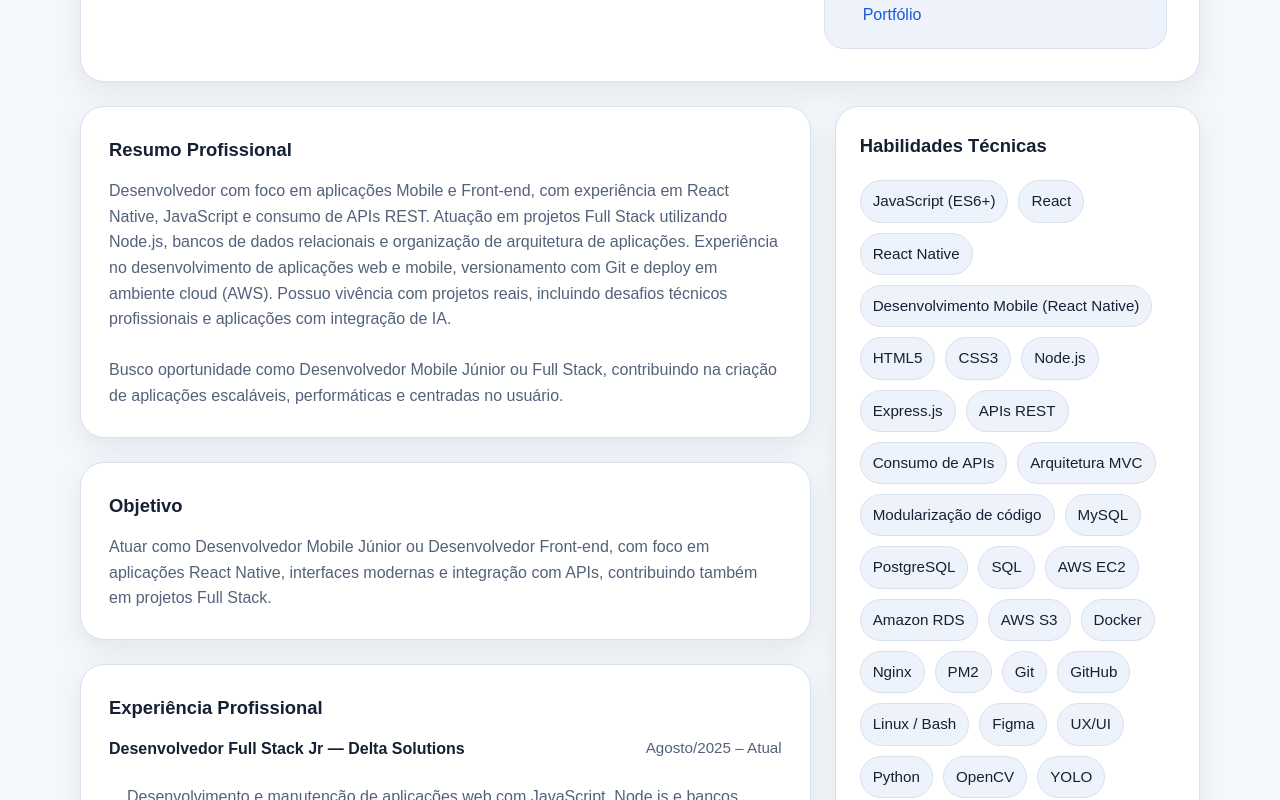
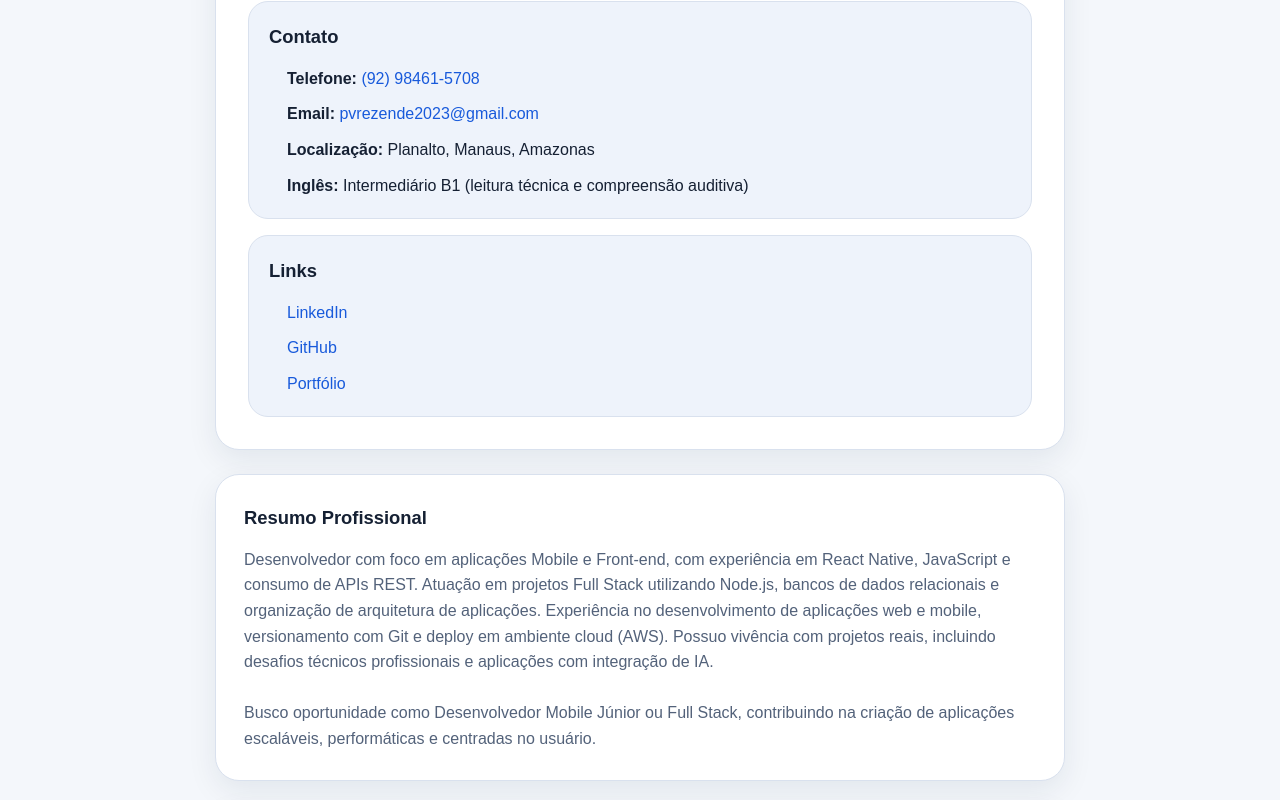
Before and after one commit to pvrezende/Curriculo2026, a plain HTML site: page index.html in a window 1280 px wide. Shown: the part 560-1360 px from the top of the page. Drawn offline with Linux system fonts and the light colour scheme.

Commit message:
atualização currículo mais direto

```diff
--- a/index.html
+++ b/index.html
@@ -59,7 +59,7 @@
             <li><strong data-i18n="phoneLabel">Telefone:</strong> <a href="tel:+5592984615708">(92) 98461-5708</a></li>
             <li><strong>Email:</strong> <a href="mailto:pvrezende2023@gmail.com">pvrezende2023@gmail.com</a></li>
             <li><strong data-i18n="locationLabel">Localização:</strong> Planalto, Manaus, Amazonas</li>
-            <li><strong data-i18n="englishLabel">Inglês:</strong> <span data-i18n="englishLevel">Intermediário (leitura técnica e compreensão auditiva)</span></li>
+            <li><strong data-i18n="englishLabel">Inglês:</strong> <span data-i18n="englishLevel">Intermediário B1 (leitura técnica e compreensão auditiva)</span></li>
           </ul>
         </div>
         <div class="meta-block">
@@ -91,11 +91,13 @@
           </p>
       </section>
 
-      <section class="card section">
-        <h2 data-i18n="objetivoTitle">Objetivo</h2>
-          <p data-i18n="objetivoContent">
-          Atuar como Desenvolvedor Mobile Júnior ou Desenvolvedor Front-end, com foco em aplicações React Native, interfaces modernas e integração com APIs, contribuindo também em projetos Full Stack.
-          </p>
+
+      <section class="grid">
+      <div class="main-column">
+        <section class="card section">
+        <h2 data-i18n="eduTitle">Formação</h2>
+          <p><strong>Engenharia de Software</strong> — Faculdade Estácio (Noturno)</p>
+          <p>4º período • Conclusão: 2029</p>
       </section>
 
         <section class="card section">
@@ -126,17 +128,6 @@
               <li>Suporte ao desenvolvimento de back-end with Node.js.</li>
               <li>Manipulação de dados e consultas em MySQL e PostgreSQL.</li>
               <li>Colaboração com equipe técnica na evolução de funcionalidades e correção de bugs.</li>
-            </ul>
-          </article>
-
-          <article class="timeline-item">
-            <div class="timeline-head">
-              <h3 data-i18n="job3Title">Jovem Aprendiz / Auxiliar de Assistência Técnica — Techlog</h3>
-              <span data-i18n="job3Date">Maio/2018 – Maio/2019</span>
-            </div>
-            <ul data-i18n="job3List">
-              <li>Suporte a rotinas técnicas, atendimento e organização de processos internos.</li>
-              <li>Vivência inicial com suporte, manutenção e operação em ambiente corporativo.</li>
             </ul>
           </article>
         </section>
@@ -217,70 +208,13 @@
         </section>
       </div>
 
-      <aside class="side-column">
-        <section class="card section compact">
-        <h2 data-i18n="skillsTitle">Habilidades Técnicas</h2>
-        <div class="skills-list">
-
-          <span>JavaScript (ES6+)</span>
-          <span>React</span>
-          <span>React Native</span>
-          <span data-i18n="skillMobile">Desenvolvimento Mobile</span>
-
-          <span>HTML5</span>
-          <span>CSS3</span>
-
-          <span>Node.js</span>
-          <span>Express.js</span>
-          <span>APIs REST</span>
-          <span data-i18n="skillApiConsumption">Consumo de APIs</span>
-
-          <span data-i18n="skillMvc">Arquitetura MVC</span>
-          <span data-i18n="skillMod">Modularização de código</span>
-
-          <span>MySQL</span>
-          <span>PostgreSQL</span>
-          <span>SQL</span>
-
-          <span>AWS EC2</span>
-          <span>Amazon RDS</span>
-          <span>AWS S3</span>
-
-          <span>Docker</span>
-          <span>Nginx</span>
-          <span>PM2</span>
-
-          <span>Git</span>
-          <span>GitHub</span>
-
-          <span>Linux / Bash</span>
-
-          <span>Figma</span>
-          <span>UX/UI</span>
-
-          <span>Python</span>
-          <span>OpenCV</span>
-          <span>YOLO</span>
-          <span>Roboflow</span>
-
-        </div>
-      </section>
-
-        <section class="card section compact">
-          <h2 data-i18n="eduTitle">Formação</h2>
-          <h3 data-i18n="courseName">Engenharia de Software</h3>
-          <p>Faculdade Estácio</p>
-          <p><span data-i18n="period">4° período</span></p>
-          <p data-i18n="graduation">Previsão de conclusão: 2029</p>
-        </section>
-
         <section class="card section compact">
           <h2 data-i18n="coursesTitle">Cursos</h2>
           <ul>
             <li>HTML e CSS — Dio</li>
             <li>JavaScript — Dio</li>
             <li>Git e GitHub — Dio</li>
-            <li data-i18n="courseOngoing">Desenvolvimento Full-Stack — INDT (em andamento)</li>
+            <li data-i18n="courseOngoing">Desenvolvimento Full-Stack — INDT (350 hrs)</li>
             <li data-i18n="courseCetam">Informática Básica e Avançada — CETAM</li>
             <li>Desenvolvimento Full-Stack - Atlantico Avanti</li>
           </ul>
--- a/main.js
+++ b/main.js
@@ -3,10 +3,9 @@ const themeToggle = document.getElementById('themeToggle');
 const langToggle = document.getElementById('langToggle');
 const printResume = document.getElementById('printResume');
 
-const THEME_KEY = 'curriculo_theme';
-const LANG_KEY = 'curriculo_lang';
+const THEME_KEY = 'curriculo_2026_theme';
+const LANG_KEY = 'curriculo_2026_lang';
 
-// --- Traduções ---
 const translations = {
   pt: {
     printBtn: "Baixar / Imprimir PDF",
@@ -19,12 +18,10 @@ const translations = {
     phoneLabel: "Telefone:",
     locationLabel: "Localização:",
     englishLabel: "Inglês:",
-    englishLevel: "Intermediário (leitura técnica e compreensão auditiva)",
+    englishLevel: "Intermediário B1 (leitura técnica e compreensão auditiva)",
     portfolioLink: "Portfólio",
     resumoTitle: "Resumo Profissional",
     resumoContent: "Desenvolvedor com foco em aplicações Mobile e Front-end, com experiência em React Native, JavaScript e consumo de APIs REST. Atuação em projetos Full Stack utilizando Node.js, bancos de dados relacionais e organização de arquitetura de aplicações. Experiência no desenvolvimento de aplicações web e mobile, versionamento com Git e deploy em ambiente cloud (AWS). Possuo vivência com projetos reais, incluindo desafios técnicos profissionais e aplicações com integração de IA. <br><br> Busco oportunidade como Desenvolvedor Mobile Júnior ou Full Stack, contribuindo na criação de aplicações escaláveis, performáticas e centradas no usuário.",
-    objetivoTitle: "Objetivo",
-    objetivoContent: "Atuar como Desenvolvedor Mobile Júnior ou Desenvolvedor Front-end, com foco em aplicações React Native, interfaces modernas e integração com APIs, contribuindo também em projetos Full Stack.",
     expTitle: "Experiência Profissional",
     job1Title: "Desenvolvedor Full Stack Jr — Delta Solutions",
     job1Date: "Agosto/2025 – Atual",
@@ -43,12 +40,6 @@ const translations = {
       <li>Suporte ao desenvolvimento de back-end com Node.js.</li>
       <li>Manipulação de dados e consultas em MySQL e PostgreSQL.</li>
       <li>Colaboração com equipe técnica na evolução de funcionalidades e correção de bugs.</li>
-    `,
-    job3Title: "Jovem Aprendiz / Auxiliar de Assistência Técnica — Techlog",
-    job3Date: "Maio/2018 – Maio/2019",
-    job3List: `
-      <li>Suporte a rotinas técnicas, atendimento e organização de processos internos.</li>
-      <li>Vivência inicial com suporte, manutenção e operação em ambiente corporativo.</li>
     `,
     projectsTitle: "Projetos em Destaque",
     proj1Sub: "Sistema de Inspeção Industrial com IA",
@@ -70,17 +61,12 @@ const translations = {
     proj5Title: "Portfólio Profissional",
     proj5Desc: "Website pessoal para apresentação de projetos, habilidades técnicas e experiência profissional.",
     accessPortfolio: "Acessar portfólio",
-    skillsTitle: "Habilidades Técnicas",
-    skillMobile: "Desenvolvimento Mobile (React Native)",
-    skillApiConsumption: "Consumo de APIs",
-    skillMvc: "Arquitetura MVC",
-    skillMod: "Modularização de código",
     eduTitle: "Formação",
     courseName: "Engenharia de Software",
     period: "4° período",
     graduation: "Previsão de conclusão: 2029",
     coursesTitle: "Cursos",
-    courseOngoing: "Desenvolvimento Full-Stack — INDT (em andamento)",
+    courseOngoing: "Desenvolvimento Full-Stack — INDT (350 hrs)",
     courseCetam: "Informática Básica e Avançada — CETAM",
     footerText: "Currículo — Paulo Victor Rezende Virginio",
     footerSub: "Disponível para oportunidades em Mobile, Front-end e Full Stack"
@@ -96,12 +82,10 @@ const translations = {
     phoneLabel: "Phone:",
     locationLabel: "Location:",
     englishLabel: "English:",
-    englishLevel: "Intermediate (technical reading and listening)",
+    englishLevel: "Intermediate B1 (technical reading and listening)",
     portfolioLink: "Portfolio",
     resumoTitle: "Professional Summary",
-    resumoContent: "Developer focused on Mobile and Front-end applications, with experience in React Native, JavaScript, and REST API consumption. Experience in Full Stack projects using Node.js, relational databases, and application architecture. <br><br> Experienced in web and mobile development, Git versioning, and cloud deployment (AWS). Proven track record with real-world projects, including professional technical challenges and AI-integrated applications. Seeking opportunities as a Junior Mobile or Full Stack Developer.",
-    objetivoTitle: "Objective",
-    objetivoContent: "Seeking a position as a Junior Mobile Developer or Front-end Developer, focusing on React Native, modern interfaces, and API integration, while also contributing to Full Stack projects.",
+    resumoContent: "Developer focused on Mobile and Front-end applications, with experience in React Native, JavaScript, and REST API consumption. Experience in Full Stack projects using Node.js, relational databases, and application architecture. <br><br> Proven track record with real-world projects, including professional technical challenges and AI-integrated applications. Seeking opportunities as a Junior Mobile or Full Stack Developer.",
     expTitle: "Professional Experience",
     job1Title: "Full Stack Developer Jr — Delta Solutions",
     job1Date: "August/2025 – Present",
@@ -120,12 +104,6 @@ const translations = {
       <li>Support for back-end development with Node.js.</li>
       <li>Data manipulation and queries in MySQL and PostgreSQL.</li>
       <li>Collaboration with the technical team on feature evolution and bug fixing.</li>
-    `,
-    job3Title: "Technical Assistant Apprentice — Techlog",
-    job3Date: "May/2018 – May/2019",
-    job3List: `
-      <li>Support for technical routines, customer service, and organization of internal processes.</li>
-      <li>Initial experience with support, maintenance, and operation in a corporate environment.</li>
     `,
     projectsTitle: "Featured Projects",
     proj1Sub: "Industrial Inspection System with AI",
@@ -147,24 +125,18 @@ const translations = {
     proj5Title: "Professional Portfolio",
     proj5Desc: "Personal website for presenting projects, technical skills, and professional experience.",
     accessPortfolio: "Access portfolio",
-    skillsTitle: "Technical Skills",
-    skillMobile: "Mobile Development (React Native)",
-    skillApiConsumption: "API Consumption",
-    skillMvc: "MVC Architecture",
-    skillMod: "Code Modularization",
     eduTitle: "Education",
     courseName: "Software Engineering",
     period: "4th semester",
     graduation: "Expected graduation: 2029",
     coursesTitle: "Courses",
-    courseOngoing: "Full-Stack Development — INDT (in progress)",
+    courseOngoing: "Full-Stack Development — INDT (350 hrs)",
     courseCetam: "Basic and Advanced IT — CETAM",
     footerText: "Resume — Paulo Victor Rezende Virginio",
     footerSub: "Available for Mobile, Front-end, and Full Stack opportunities"
   }
 };
 
-// --- Funções de Tema ---
 function applyTheme(theme) {
   root.setAttribute('data-theme', theme);
   if (themeToggle) {
@@ -178,7 +150,6 @@ function getSavedTheme() {
   return window.matchMedia('(prefers-color-scheme: dark)').matches ? 'dark' : 'light';
 }
 
-// --- Funções de Idioma ---
 function applyLanguage(lang) {
   document.querySelectorAll('[data-i18n]').forEach(el => {
     const key = el.getAttribute('data-i18n');
@@ -194,11 +165,9 @@ function getSavedLang() {
   return localStorage.getItem(LANG_KEY) || 'pt';
 }
 
-// --- Inicialização ---
 applyTheme(getSavedTheme());
 applyLanguage(getSavedLang());
 
-// --- Listeners ---
 if (themeToggle) {
   themeToggle.addEventListener('click', () => {
     const nextTheme = root.getAttribute('data-theme') === 'dark' ? 'light' : 'dark';
--- a/style.css
+++ b/style.css
@@ -50,7 +50,8 @@ a:hover {
 }
 
 .container {
-  width: min(1120px, calc(100% - 32px));
+  /* Ajustado para uma largura de coluna única centralizada */
+  width: min(850px, calc(100% - 32px));
   margin: 0 auto;
 }
 
@@ -119,9 +120,10 @@ a:hover {
   box-shadow: var(--shadow);
 }
 
+/* Forçado para uma coluna na Web */
 .hero {
-  display: grid;
-  grid-template-columns: 2fr 1fr;
+  display: flex;
+  flex-direction: column;
   gap: 24px;
   padding: 32px;
   margin-bottom: 24px;
@@ -179,7 +181,8 @@ a:hover {
 }
 
 .hero-meta {
-  display: grid;
+  display: flex;
+  flex-direction: column;
   gap: 16px;
 }
 
@@ -207,15 +210,17 @@ a:hover {
   margin-top: 10px;
 }
 
+/* Forçado para uma coluna na Web */
 .grid {
-  display: grid;
-  grid-template-columns: 2fr 1fr;
+  display: flex;
+  flex-direction: column;
   gap: 24px;
 }
 
 .main-column,
 .side-column {
-  display: grid;
+  display: flex;
+  flex-direction: column;
   gap: 24px;
 }
 
@@ -277,7 +282,8 @@ a:hover {
 @media (max-width: 900px) {
   .hero,
   .grid {
-    grid-template-columns: 1fr;
+    display: flex;
+    flex-direction: column;
   }
 
   .timeline-head,
@@ -311,7 +317,7 @@ a:hover {
 }
 
 /* =========================
-   PDF / PRINT LAYOUT
+    PDF / PRINT LAYOUT
 ========================= */
 
 @page {
```
